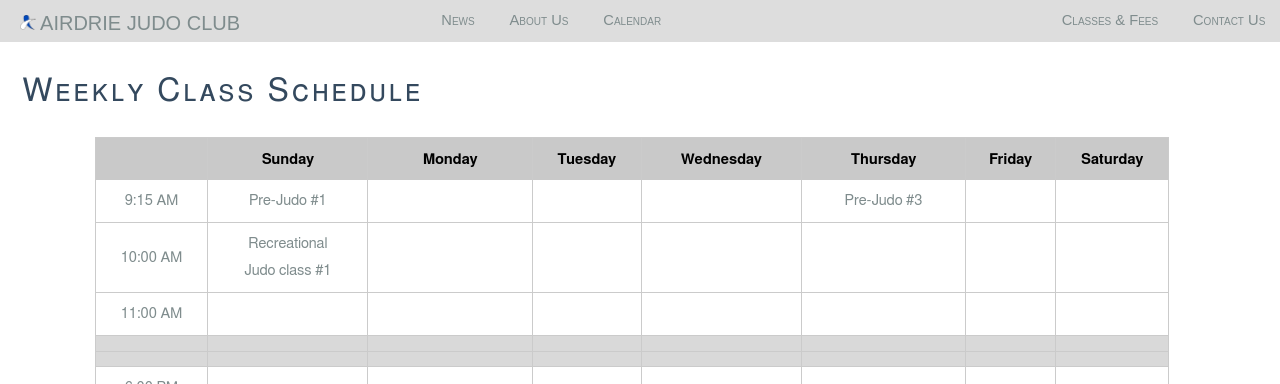
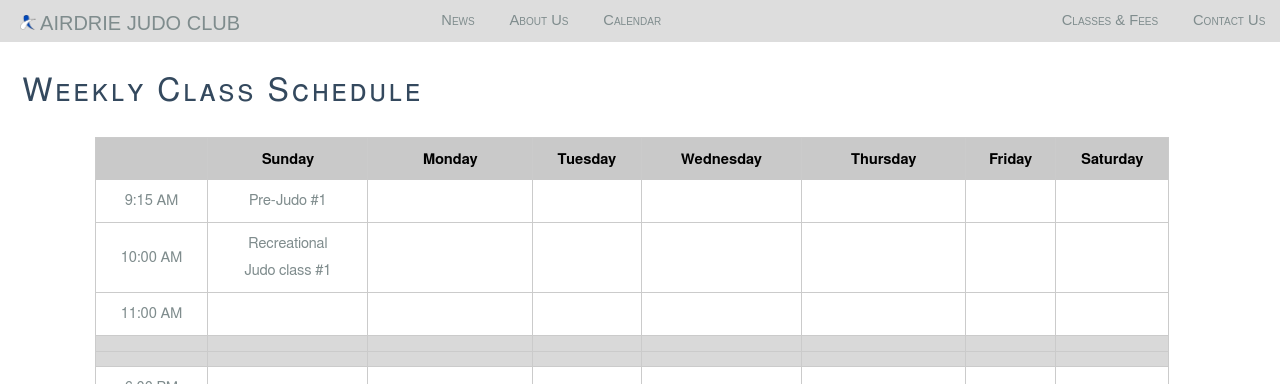
Before and after one commit to ThatGeoGuy/airdrie-judo, a Jekyll site: the page built from classes-and-fees.html, in a window 1280 px wide. Shown: the top 384 px of the page. Built offline with Jekyll 4.4.1, drawn with Linux system fonts in a browser that asks for light colours; nearby versions of some CDN libraries.

Commit message:
Removes Pre-Judo #3 from class listing

```diff
--- a/classes-and-fees.html
+++ b/classes-and-fees.html
@@ -30,7 +30,7 @@ stylesheets:
           <td></td>
           <td></td>
           <td></td>
-          <td>Pre-Judo #3</td>
+          <td></td>
           <td></td>
           <td></td>
         </tr>
@@ -125,8 +125,6 @@ stylesheets:
       <dd>Sunday morning from 9:15 AM to 10:00 AM</dd>
       <dt>Pre-Judo #2</dt>
       <dd>Wednesday evenings from 6:00 PM to 6:45 PM</dd>
-      <dt>Pre-Judo #3</dt>
-      <dd>Thursday mornings from 9:15 AM to 10:00 AM</dd>
       <dt>Recreational Judo Class #1</dt>
       <dd>Sunday mornings from 10:00 AM to 11:00 AM</dd>
       <dt>Recreational Judo Class #2</dt>
```
